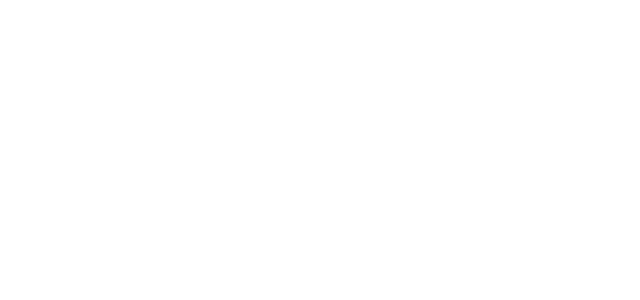
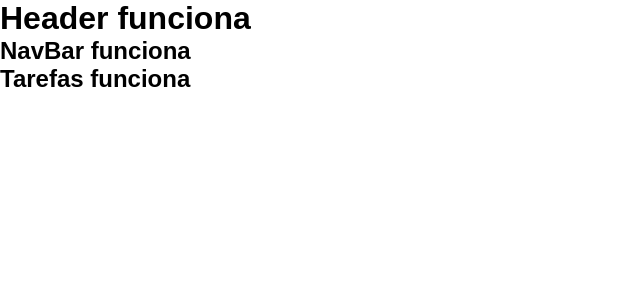
Before and after one commit to ojuliocode/magic-react-projeto-2, a React (Vite) app: page / in a window 1280 px wide. Shown: the top 300 px of the page, without its empty margins (0-640 px from the left). Built offline with nearby package versions, Linux system fonts and the light colour scheme.

Commit message:
estrutura basica

```diff
--- a/src/App.jsx
+++ b/src/App.jsx
@@ -1,10 +1,19 @@
 import { useState } from 'react'
+import Header from './componentes/Header/Header'
+import NavBar from './componentes/NavBar/NavBar'
+import Tarefas from './componentes/Tarefas/Tarefas'
+
 import './App.css'
 
 function App() {
 
   return (
     <>
+      <Header></Header>
+      <section>
+        <NavBar></NavBar>
+        <Tarefas></Tarefas>
+      </section>
     </>
   )
 }
--- a/src/componentes/Header/Header.jsx
+++ b/src/componentes/Header/Header.jsx
@@ -0,0 +1,7 @@
+import "./Header.css"
+
+function Header(){
+    return <h1> Header funciona </h1>
+}
+
+export default Header
--- a/src/componentes/NavBar/NavBar.jsx
+++ b/src/componentes/NavBar/NavBar.jsx
@@ -0,0 +1,7 @@
+import "./NavBar.css"
+
+function NavBar(){
+    return <h1> NavBar funciona </h1>
+}
+
+export default NavBar
--- a/src/componentes/Tarefas/Tarefas.jsx
+++ b/src/componentes/Tarefas/Tarefas.jsx
@@ -0,0 +1,7 @@
+import "./Tarefas.css"
+
+function Tarefas(){
+    return <h1> Tarefas funciona </h1>
+}
+
+export default Tarefas
```
Also changed, not shown: src/componentes/Botao/Botao.jsx (+7 -0 lines), src/componentes/Tarefa/Tarefa.jsx (+7 -0 lines).
